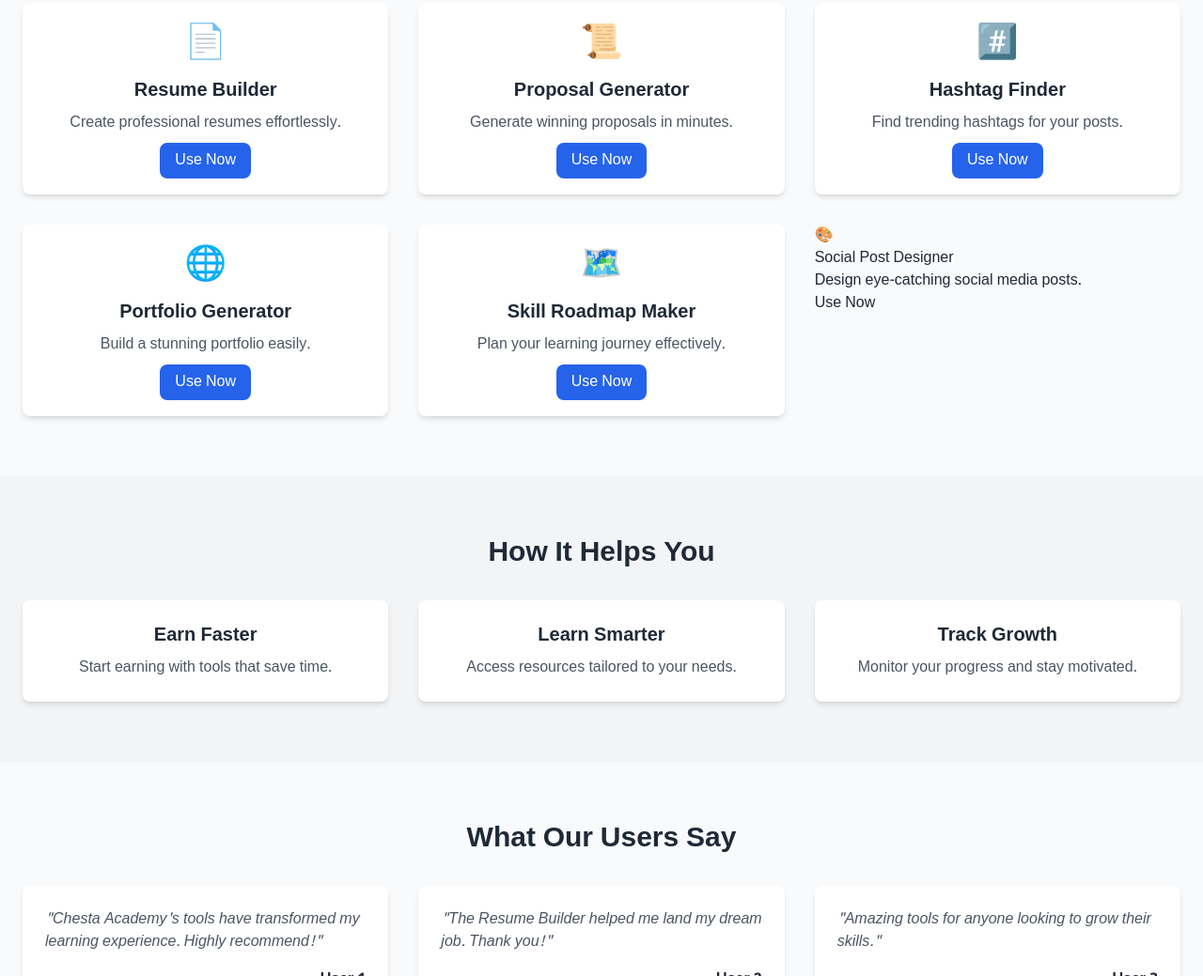
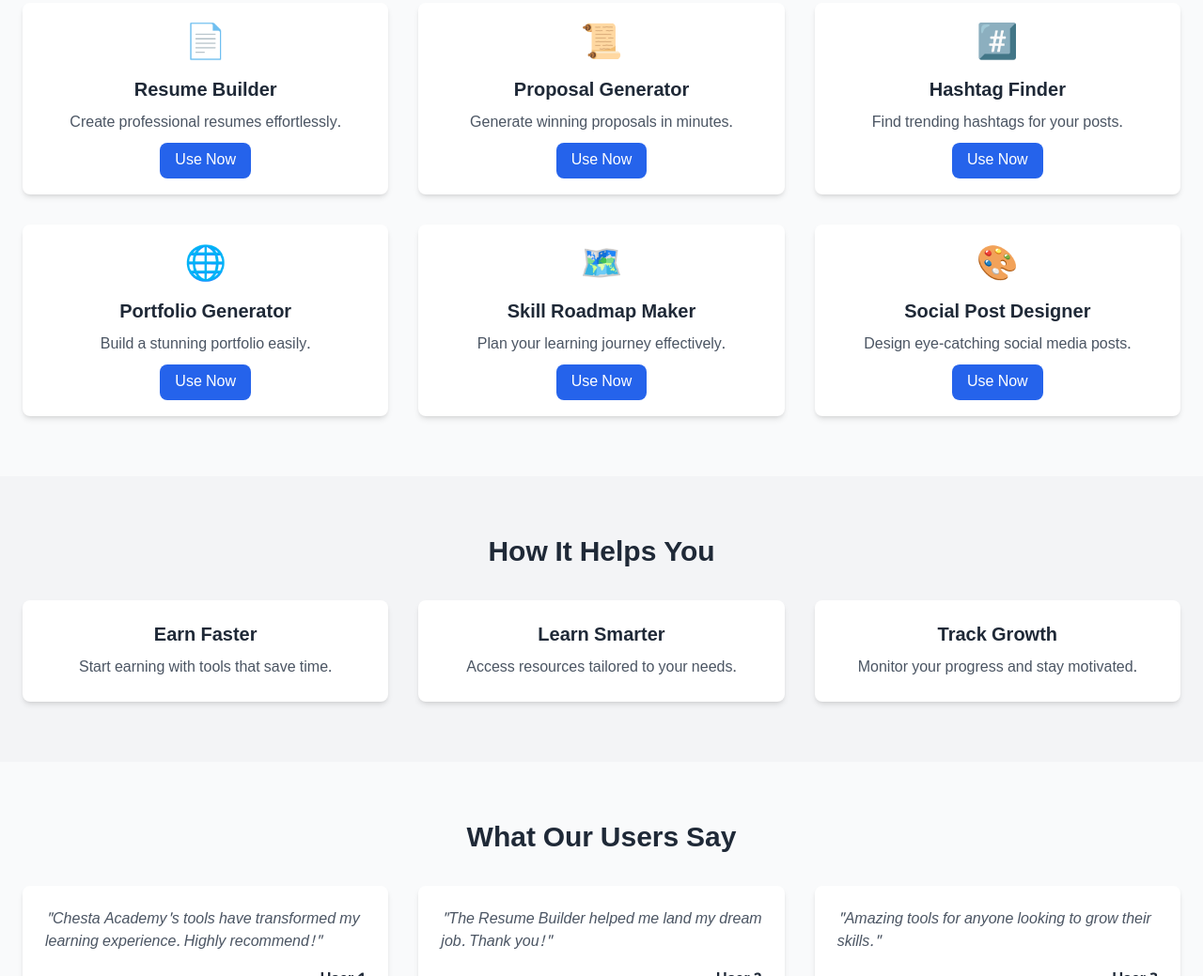
Before and after one commit to ls-kit/dev-starter-pack, a plain HTML site: page index.html in a window 1280 px wide. Shown: the part 1321-2360 px from the top of the page at 94% size. Drawn offline with nearby package versions, Linux system fonts and the light colour scheme.

Commit message:
Fix HTML class attribute syntax for Social Post Designer card

```diff
--- a/index.html
+++ b/index.html
@@ -184,11 +184,11 @@
         <p class="text-gray-600 mb-4">Plan your learning journey effectively.</p>
         <a href="#" class="bg-blue-600 text-white px-4 py-2 rounded-lg hover:bg-blue-700">Use Now</a>
       </div>
-      <div className="bg-white shadow-md rounded-lg p-6 text-center">
-        <div className="text-blue-600 text-4xl mb-4">🎨</div>
-        <h3 className="text-xl font-semibold mb-2">Social Post Designer</h3>
-        <p className="text-gray-600 mb-4">Design eye-catching social media posts.</p>
-        <a href="#" className="bg-blue-600 text-white px-4 py-2 rounded-lg hover:bg-blue-700">Use Now</a>
+      <div class="bg-white shadow-md rounded-lg p-6 text-center">
+        <div class="text-blue-600 text-4xl mb-4">🎨</div>
+        <h3 class="text-xl font-semibold mb-2">Social Post Designer</h3>
+        <p class="text-gray-600 mb-4">Design eye-catching social media posts.</p>
+        <a href="#" class="bg-blue-600 text-white px-4 py-2 rounded-lg hover:bg-blue-700">Use Now</a>
       </div>
     </div>
   </section>
```
